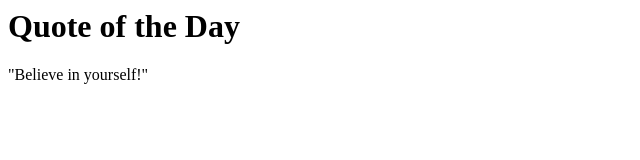
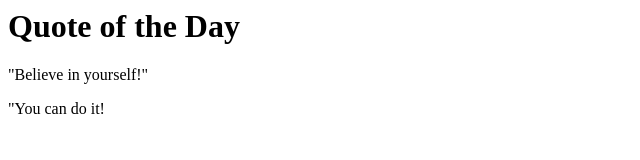
Before and after one commit to leoncode1/quote-app, a plain HTML site: page index.html in a window 1280 px wide. Shown: the whole page, without its empty margins (0-640 px from the left). Drawn offline with Linux system fonts and the light colour scheme.

Commit message:
add second quote

```diff
--- a/index.html
+++ b/index.html
@@ -1,2 +1,3 @@
 <h1>Quote of the Day</h1>
 <p>"Believe in yourself!"</p>
+<p>"You can do it!</p>
```
